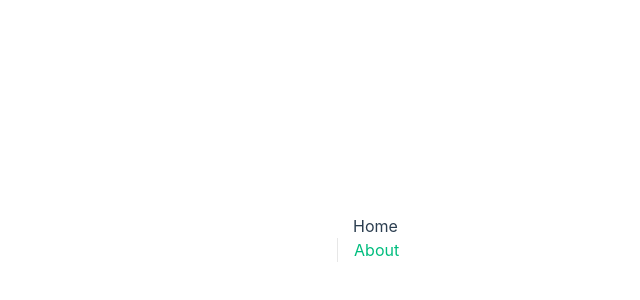
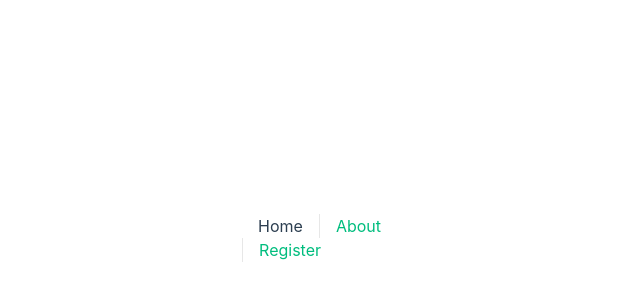
Before and after one commit to wardahsharif/Vue-Form-Frontend, a Vue app: page / in a window 1280 px wide. Shown: the part 170-470 px from the top of the page, without its empty margins (68-708 px from the left). Built offline with nearby package versions, Linux system fonts and the light colour scheme.

Commit message:
added register to route

```diff
--- a/index.html
+++ b/index.html
@@ -2,8 +2,6 @@
 <html lang="en">
     <link href="https://cdn.jsdelivr.net/npm/bootstrap@5.3.3/dist/css/bootstrap.min.css" rel="stylesheet" integrity="sha384-QWTKZyjpPEjISv5WaRU9OFeRpok6YctnYmDr5pNlyT2bRjXh0JMhjY6hW+ALEwIH" crossorigin="anonymous">
       <script src="https://cdn.jsdelivr.net/npm/bootstrap@5.3.3/dist/js/bootstrap.bundle.min.js" integrity="sha384-YvpcrYf0tY3lHB60NNkmXc5s9fDVZLESaAA55NDzOxhy9GkcIdslK1eN7N6jIeHz" crossorigin="anonymous"></script>
-
-  <head>
     <meta charset="UTF-8">
     <link rel="icon" href="/favicon.ico">
     <meta name="viewport" content="width=device-width, initial-scale=1.0">
--- a/package.json
+++ b/package.json
@@ -12,6 +12,7 @@
     "format": "prettier --write src/"
   },
   "dependencies": {
+    "axios": "^1.6.7",
     "pinia": "^2.1.7",
     "vue": "^3.4.21",
     "vue-router": "^4.3.0"
--- a/src/App.vue
+++ b/src/App.vue
@@ -1,6 +1,6 @@
 <script setup>
 import { RouterLink, RouterView } from 'vue-router'
-//import HelloWorld from './components/HelloWorld.vue'
+import HelloWorld from './views/RegisterView.vue'
 </script>
 
 <template>
@@ -12,7 +12,7 @@ import { RouterLink, RouterView } from 'vue-router'
       <nav>
         <RouterLink to="/">Home</RouterLink>
         <RouterLink to="/about">About</RouterLink>
-
+          <RouterLink to="/register">Register</RouterLink>
       </nav>
     </div>
   </header>
--- a/src/router/index.js
+++ b/src/router/index.js
@@ -1,5 +1,7 @@
 import { createRouter, createWebHistory } from 'vue-router'
 import HomeView from '../views/HomeView.vue'
+import RegisterView from '../views/RegisterView.vue'
+
 
 const router = createRouter({
   history: createWebHistory(import.meta.env.BASE_URL),
@@ -13,6 +15,11 @@ const router = createRouter({
       path: '/about',
       name: 'about',
       component: () => import('../views/AboutView.vue')
+    },
+    {
+      path: '/register',
+      name: 'register',
+      component: RegisterView
     }
   ]
 })
```
Also changed, not shown: 1 other file (tests, documents, lock files or other folders).
